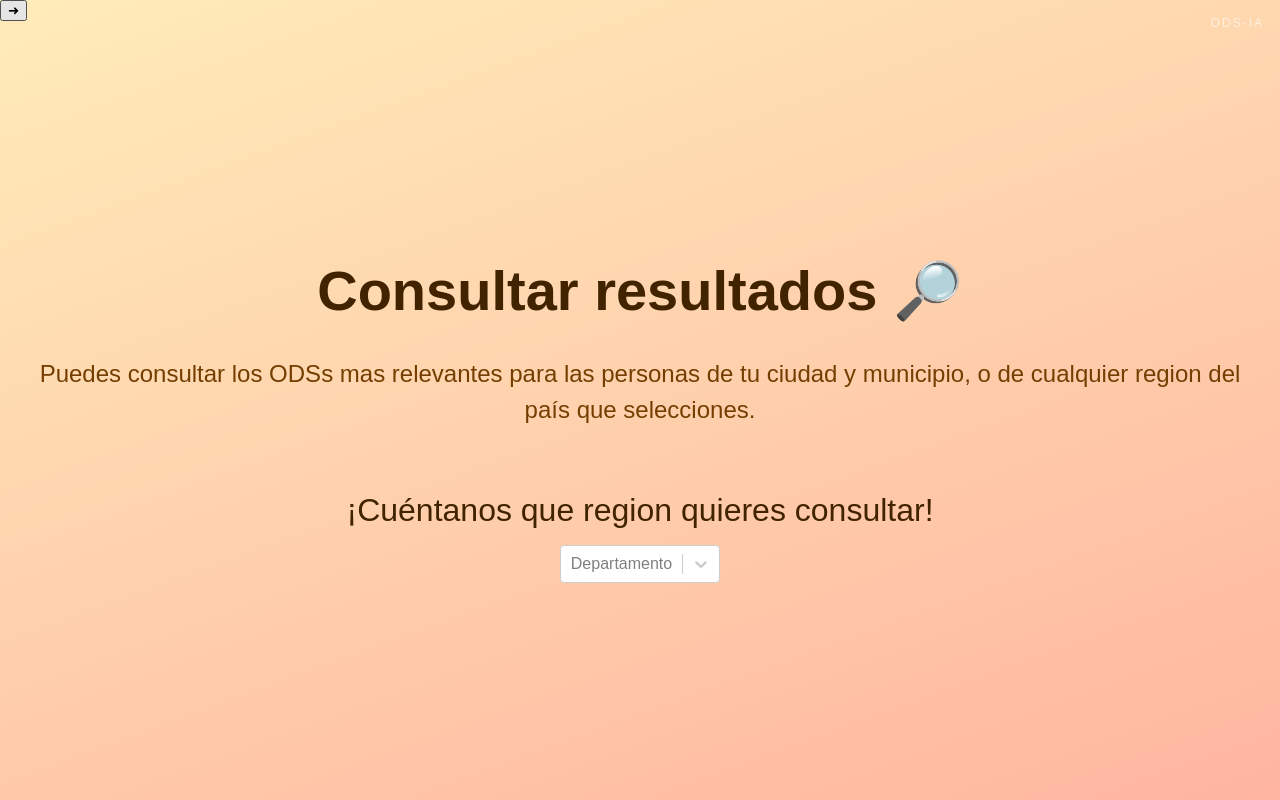
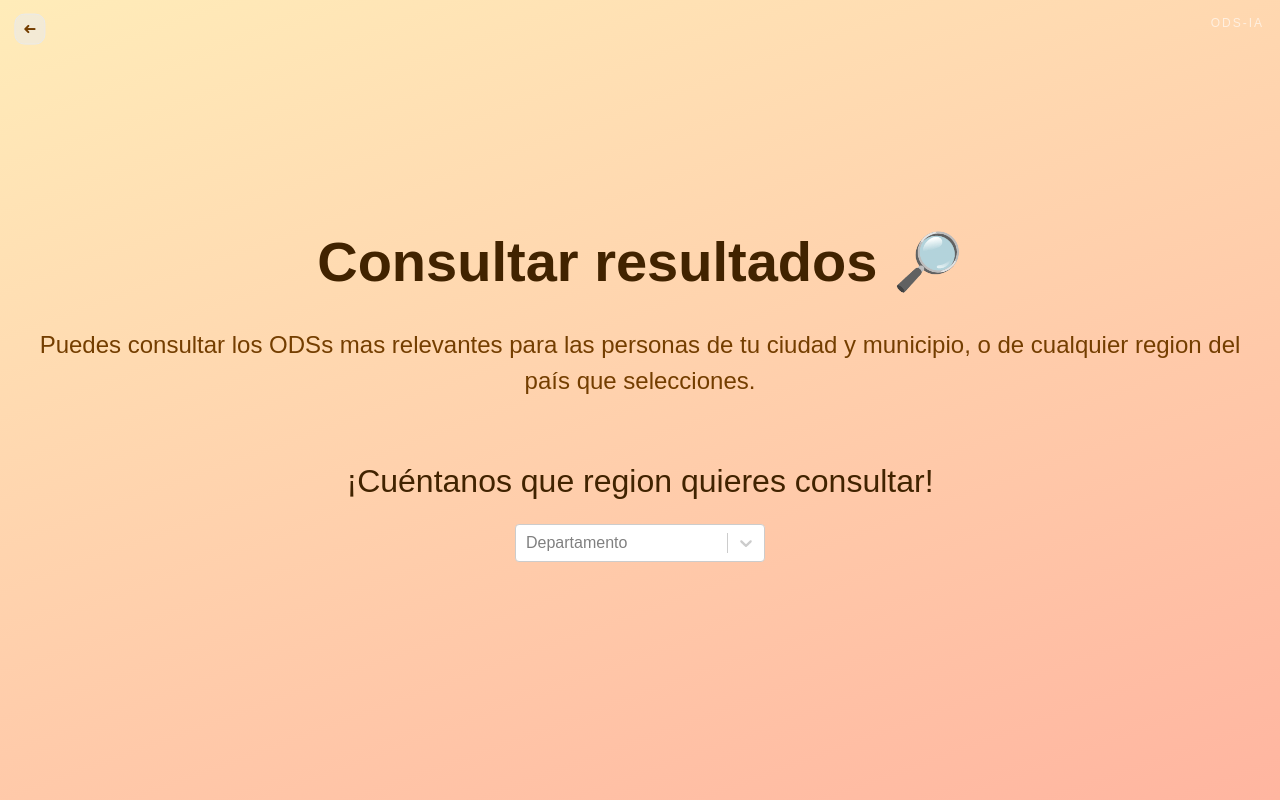
Before and after one commit to UNFPA-Colombia/classification-tool-sdgs-ai, a Next.js app: page /consultar in a window 1280 px wide. Built offline with nearby package versions, Linux system fonts and the light colour scheme.

Commit message:
Use components

```diff
--- a/pages/consultar/index.js
+++ b/pages/consultar/index.js
@@ -4,7 +4,7 @@ import departamentosJson from '../../json/departamentos.json';
 
 import Head from 'next/head';
 import Link from 'next/link';
-import Select from 'react-select';
+import DoubleQuestion from '../../components/DoubleQuestion';
 import styles from '../../styles/Consultar.module.css';
 
 export default function Consultar({ municipios, departamentos }) {
@@ -23,28 +23,12 @@ export default function Consultar({ municipios, departamentos }) {
     function showButton() {
         if (municipio) {
             return (
-                <Link href={`/${municipio.value}/`}><button className={styles.button_start} role="button">Consultar</button></Link>
+                <Link href={`/${municipio.value}/`}><button className={styles.buttonStart} role="button">Consultar</button></Link>
             );
         }
     }
 
-    function showMunicipio() {
-        if (departamento) {
-            const opciones = municipios.filter(municipio => municipio.departamento === departamento.departamento);
-            return (
-                <Select
-                    className={styles.select_item}
-                    placeholder="Municipio"
-                    value={municipio || ''}
-                    onChange={changeMunicipio}
-                    options={opciones}
-                    isClearable={true}
-                    isSearchable={true}
-                />
-            );
-        }
-    }
-
+    let opciones = departamento ? municipios.filter(municipio => municipio.departamento === departamento.departamento) : [];
     return (
         <div className={styles.container}>
             <Head>
@@ -54,7 +38,7 @@ export default function Consultar({ municipios, departamentos }) {
                 <link rel="icon" href="/favicon.ico" />
             </Head>
 
-            <Link href="/"><button className={styles.button_return} role="button">&#10140;</button></Link>
+            <Link href="/"><button className={styles.buttonReturn} role="button">&#10140;</button></Link>
             <div className={styles.logo}>
                 ODS-IA
             </div>
@@ -62,20 +46,18 @@ export default function Consultar({ municipios, departamentos }) {
             <div className={styles.main}>
                 <h1 className={styles.title}>Consultar resultados &#x1F50E;</h1>
                 <p className={styles.description}>Puedes consultar los ODSs mas relevantes para las personas de tu ciudad y municipio, o de cualquier region del país que selecciones.</p>
-                <p className={styles.question}>¡Cuéntanos que region quieres consultar!</p>
-                <div className={styles.select}>
-                    <Select
-                        className={styles.select_item}
-                        placeholder="Departamento"
-                        instanceId={useId()}
-                        value={departamento}
-                        onChange={changeDepartamento}
-                        options={departamentos}
-                        isClearable={true}
-                        isSearchable={true}
-                    />
-                    {showMunicipio()}
-                </div>
+                <DoubleQuestion
+                    question="¡Cuéntanos que region quieres consultar!"
+                    options={departamentos}
+                    caption="Departamento"
+                    answer={departamento}
+                    handleAnswer={changeDepartamento}
+                    options1={opciones}
+                    caption1="Municipio"
+                    answer1={municipio}
+                    handleAnswer1={changeMunicipio}
+                    styles={styles}
+                />
                 {showButton()}
             </div>
         </div>
```
